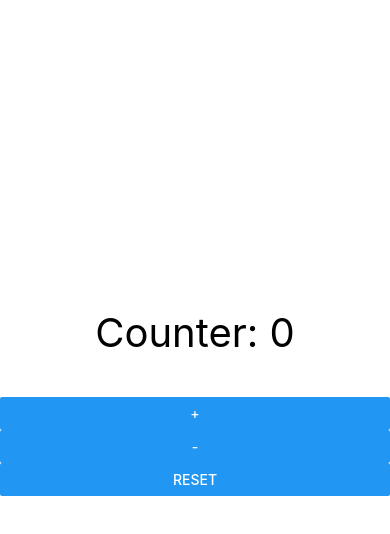
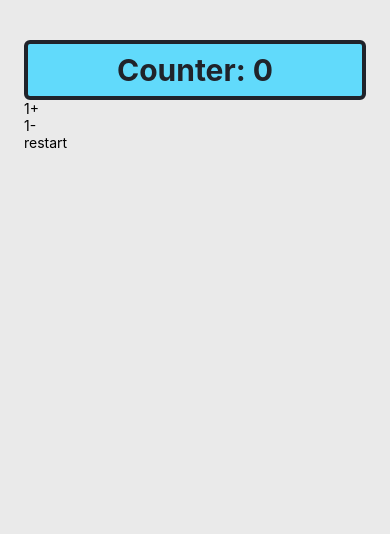
Before and after one commit to RunyShark/NativeApp, a React Native app: screen / in a window 390 px wide. Shown: the top 534 px of the page. Built offline with nearby package versions, Linux system fonts and the light colour scheme.

Commit message:
StyleSheet

```diff
--- a/src/screens/Counter/index.tsx
+++ b/src/screens/Counter/index.tsx
@@ -1,30 +1,41 @@
 /* eslint-disable react-native/no-inline-styles */
 import React, {useState} from 'react';
-import {Text, View, Button} from 'react-native';
+import {Text, View, TouchableOpacity, StyleSheet} from 'react-native';
 
 export const CounterScreen = () => {
   const [counter, setCounter] = useState<number>(0);
 
-  const hadleTouch = (n: number) => {
-    setCounter(counter + n);
-  };
-
   return (
-    <View style={{flex: 1, justifyContent: 'center'}}>
-      <Text
-        style={{
-          textAlign: 'center',
-          fontSize: 40,
-          top: -40,
-          color: 'black',
-        }}>
-        Counter: {counter}
-      </Text>
-      <Button onPress={() => hadleTouch(1)} title="+" />
-
-      <Button onPress={() => hadleTouch(-1)} title="-" />
-
-      <Button onPress={() => setCounter(0)} title="reset" />
+    <View style={styles.container}>
+      <Text style={styles.title}>Counter: {counter}</Text>
+      <TouchableOpacity onPress={() => setCounter(counter + 1)}>
+        <Text>1+</Text>
+      </TouchableOpacity>
+      <TouchableOpacity onPress={() => setCounter(counter - 1)}>
+        <Text>1-</Text>
+      </TouchableOpacity>
+      <TouchableOpacity onPress={() => setCounter(0)}>
+        <Text>restart</Text>
+      </TouchableOpacity>
     </View>
   );
 };
+const styles = StyleSheet.create({
+  container: {
+    flex: 1,
+    padding: 24,
+    backgroundColor: '#eaeaea',
+  },
+  title: {
+    marginTop: 16,
+    paddingVertical: 8,
+    borderWidth: 4,
+    borderColor: '#20232a',
+    borderRadius: 6,
+    backgroundColor: '#61dafb',
+    color: '#20232a',
+    textAlign: 'center',
+    fontSize: 30,
+    fontWeight: 'bold',
+  },
+});
```
